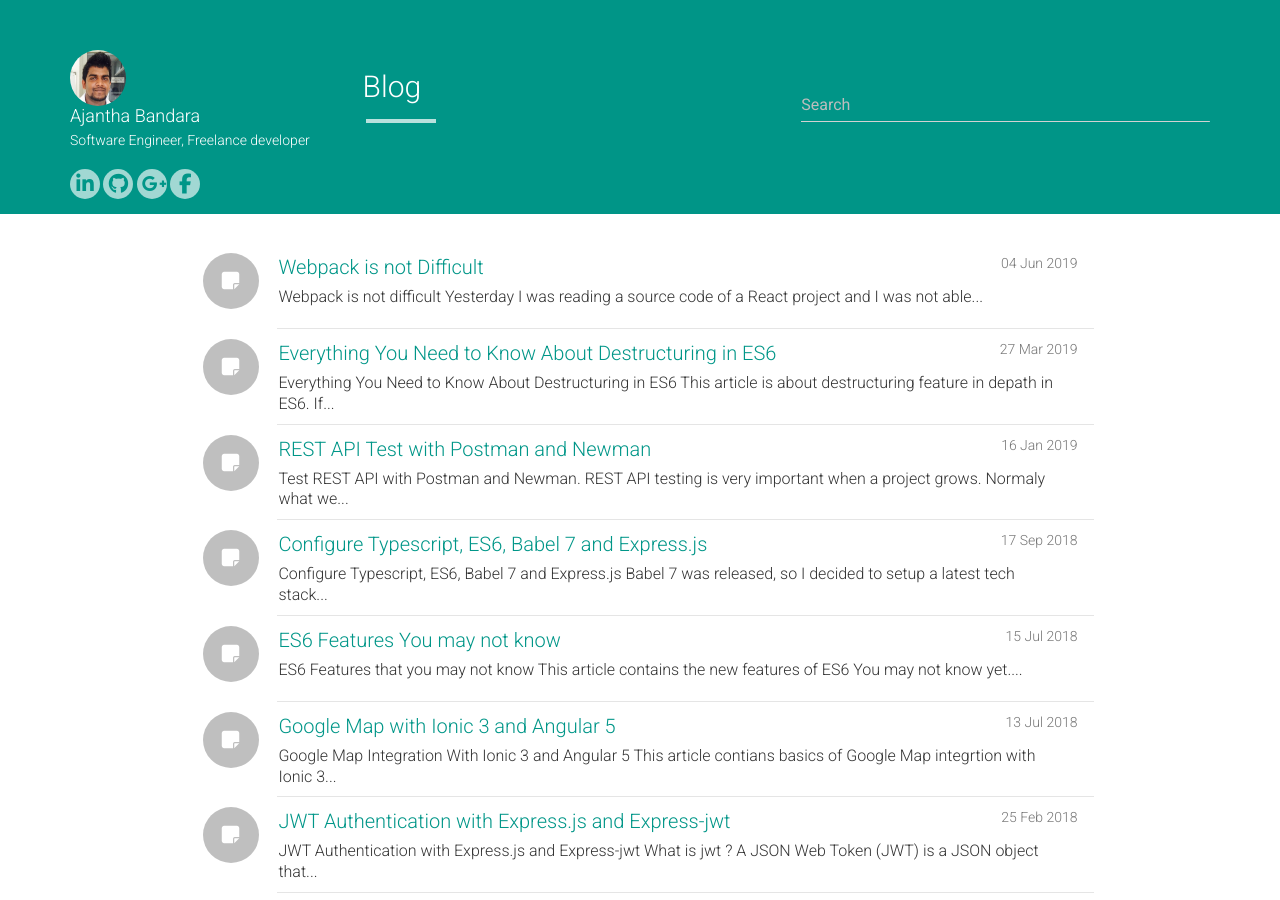
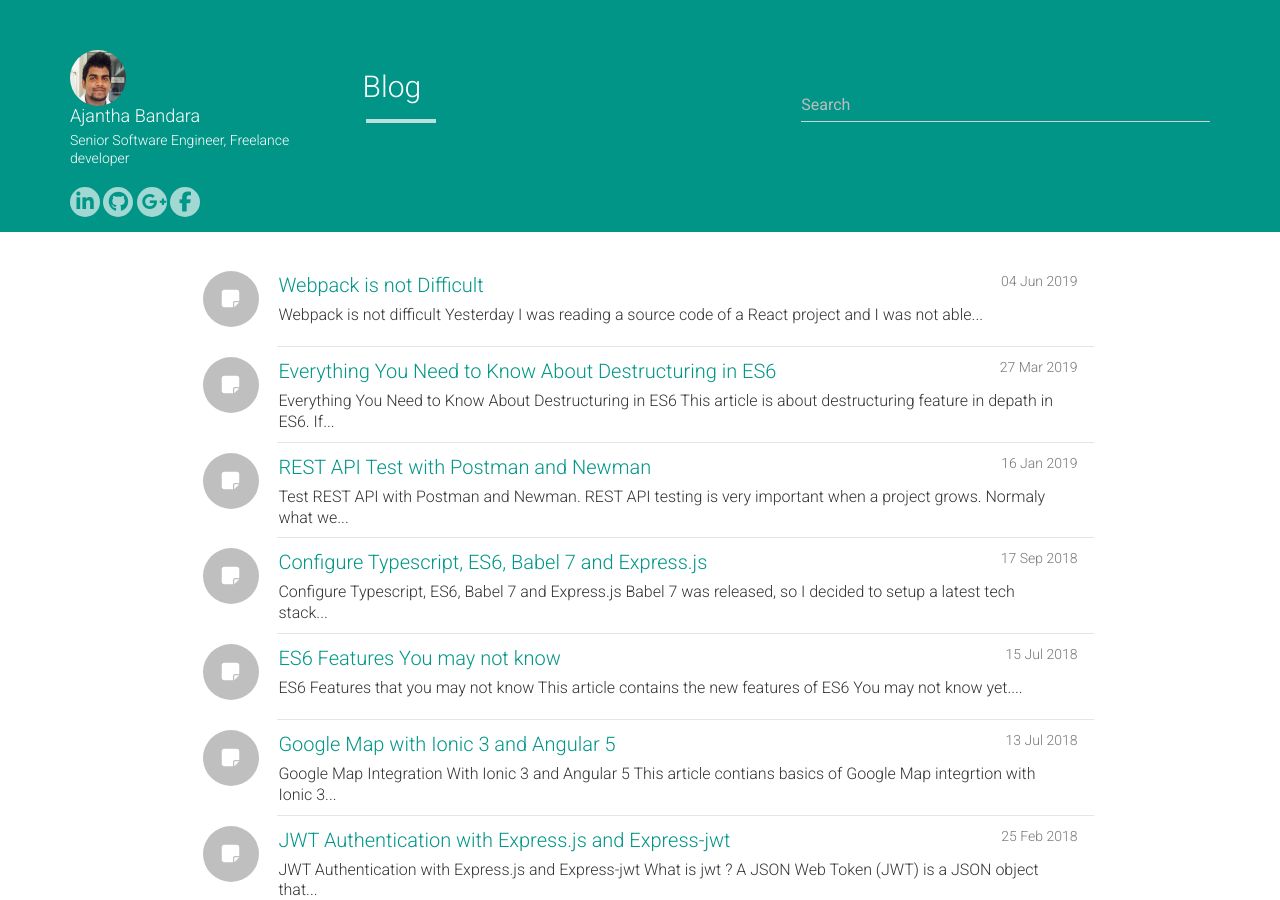
Before and after one commit to AjanthaB/AjanthaB.github.io, a Jekyll site: the page built from index.html, in a window 1280 px wide and 900 px high. Built offline with Jekyll 4.4.1, drawn with Linux system fonts in a browser that asks for light colours; nearby versions of some CDN libraries; the list of posts is cut into pages by our own code; some of the changed lines change nothing that is shown.

Commit message:
some changes

```diff
--- a/_config.yml
+++ b/_config.yml
@@ -1,9 +1,9 @@
 title: Ajantha Bandara
-description: Ajantha Bandara, Software Engineer, this blog contains tutorials about javascript, angular 2, nodejs, raspberry pi3, git
+description: Ajantha Bandara, Software Engineer, Learn Javascript, PWA, Angular, Ionic and React
 author: Ajantha Bandara
 logo: /static/img/avatar.JPG
 github: https://github.com/ajanthab
-about: Software Engineer, Freelance developer
+about: Senior Software Engineer, Freelance developer
 
 baseurl: ""
 url: ""
```
